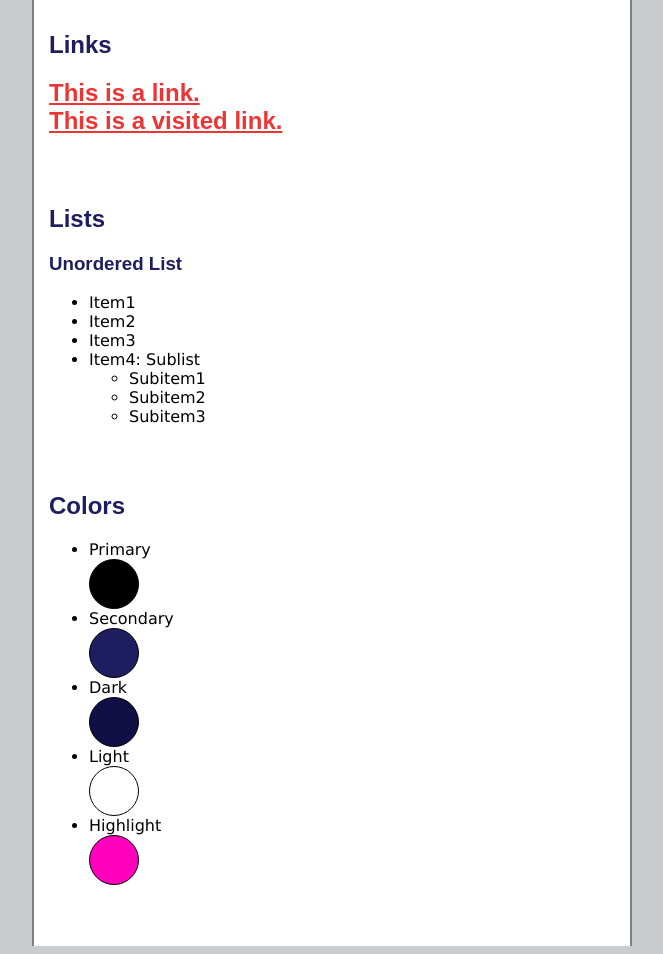
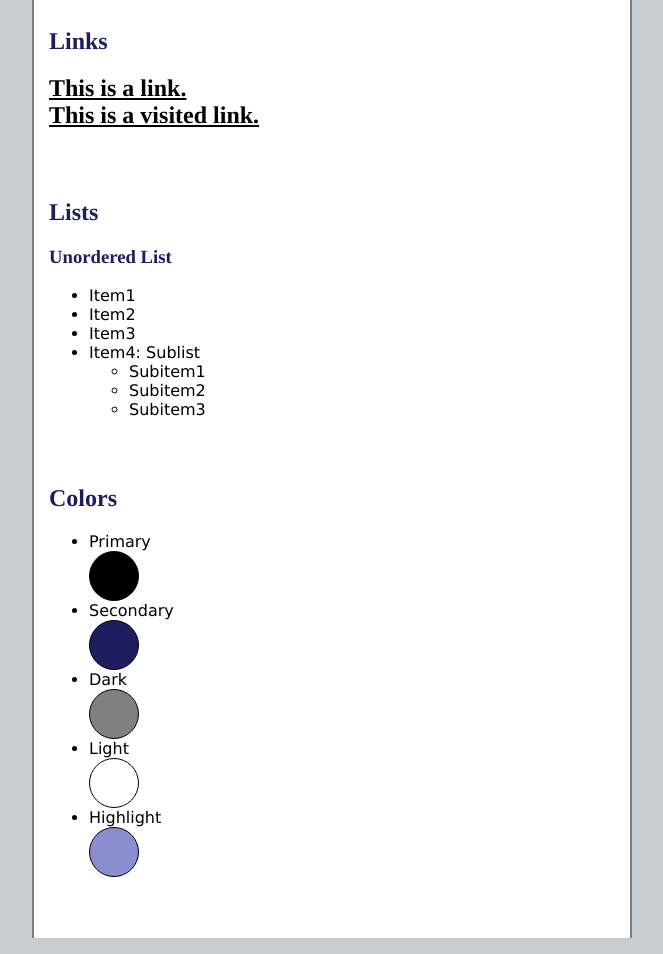
Before and after one commit to SudarshanKumar143341/component-design, a plain HTML site: page team3s.html in a window 1280 px wide. Shown: the part 1547-2501 px from the top of the page, without its empty margins (308-971 px from the left). Drawn offline with Linux system fonts and the light colour scheme.

Commit message:
color hover style

```diff
--- a/team3s.css
+++ b/team3s.css
@@ -23,7 +23,7 @@ section{
 }
 
 h1,h2,h3,h4,h5{
-  font-family: sans-serif;
+  font-family:times;
   color:#1d1d60;
   font-weight:bold;
 }
@@ -31,7 +31,7 @@ h1,h2,h3,h4,h5{
 .img{
   width:100%;
   margin-top: 22px;
-  margin-bottom:auto;
+  margin-bottom:22px;
   height:200px;
 
 }
@@ -39,14 +39,14 @@ h1,h2,h3,h4,h5{
 
 
 a:link{
-  color:#ec3535;
+  color:black;
 }
 a:visited,
 .link--visited{
-  color: #ff00bc;
+  color: black;
 }
 a:hover{
-  color:#12a65b;
+  font-family:monospace;
 }
 a:active{
   color: blue;
@@ -68,7 +68,7 @@ a:active{
 }
 
 .colour--dark{
-	background: #101046;
+	background: grey;
 }
 
 .colour--light {
@@ -76,7 +76,7 @@ a:active{
 }
 
 .colour--highlight {
-	background: #ff00bc;
+	background:  #8a8dcf;
 }
 
 
```
